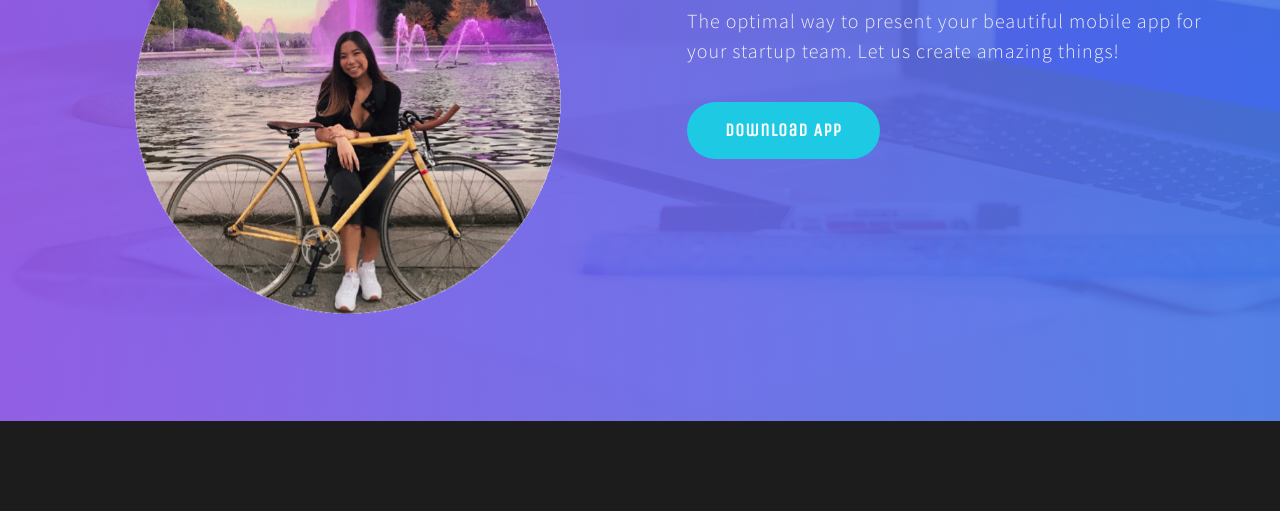
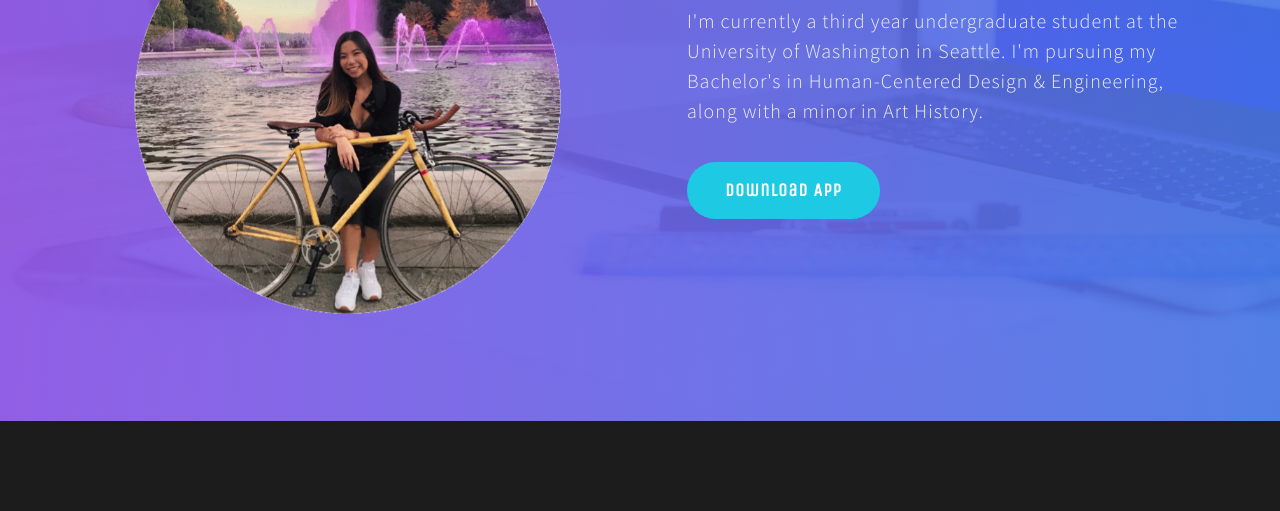
Before and after one commit to melissaypao/melissaypao.github.io, a plain HTML site: page index.html in a window 1280 px wide. Shown: the part 289-800 px from the top of the page. Drawn offline with nearby package versions, Linux system fonts and the light colour scheme.

Commit message:
Update index.html

```diff
--- a/index.html
+++ b/index.html
@@ -84,7 +84,7 @@ http://www.templatemo.com/tm-492-app-starter
                <div class="col-md-6 col-sm-7 col-xs-12">
                     <div class="home-thumb">
                          <h1 class="wow fadeInUp" data-wow-delay="0.6s">Hi, I'm Melissa Pao</h1>
-                         <p class="wow fadeInUp" data-wow-delay="0.8s">The optimal way to present your beautiful mobile app for your startup team. Let us create amazing things!</p>
+                         <p class="wow fadeInUp" data-wow-delay="0.8s">I'm currently a third year undergraduate student at the University of Washington in Seattle. I'm pursuing my Bachelor's in Human-Centered Design & Engineering, along with a minor in Art History. </p>
                          <a href="#pricing" class="wow fadeInUp section-btn btn btn-success smoothScroll" data-wow-delay="1s">Download App</a>
                     </div>
                </div>
```
